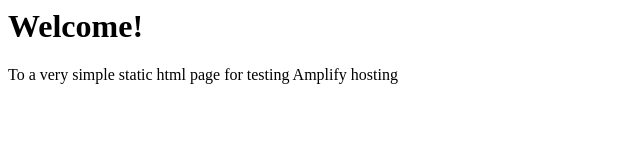
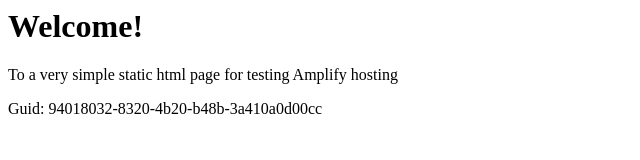
Before and after one commit to aws-aemilia-bah/Github-PR-Commit-Integration-Test-DoNotTouch-v1-prod-me-south-1, a website: page src/index.html in a window 1280 px wide. Shown: the whole page, without its empty margins (0-640 px from the left). Drawn offline with Linux system fonts and the light colour scheme.

Commit message:
commit from integ tests

```diff
--- a/src/index.html
+++ b/src/index.html
@@ -1,3 +1,5 @@
+
+
 <html lang="en">
 
 <head>
@@ -10,6 +12,6 @@
 <body>
     <h1>Welcome!</h1>
     <p>To a very simple static html page for testing Amplify hosting</p>
-</body>
+    <p>Guid: 94018032-8320-4b20-b48b-3a410a0d00cc</p></body>
 
 </html>
```
